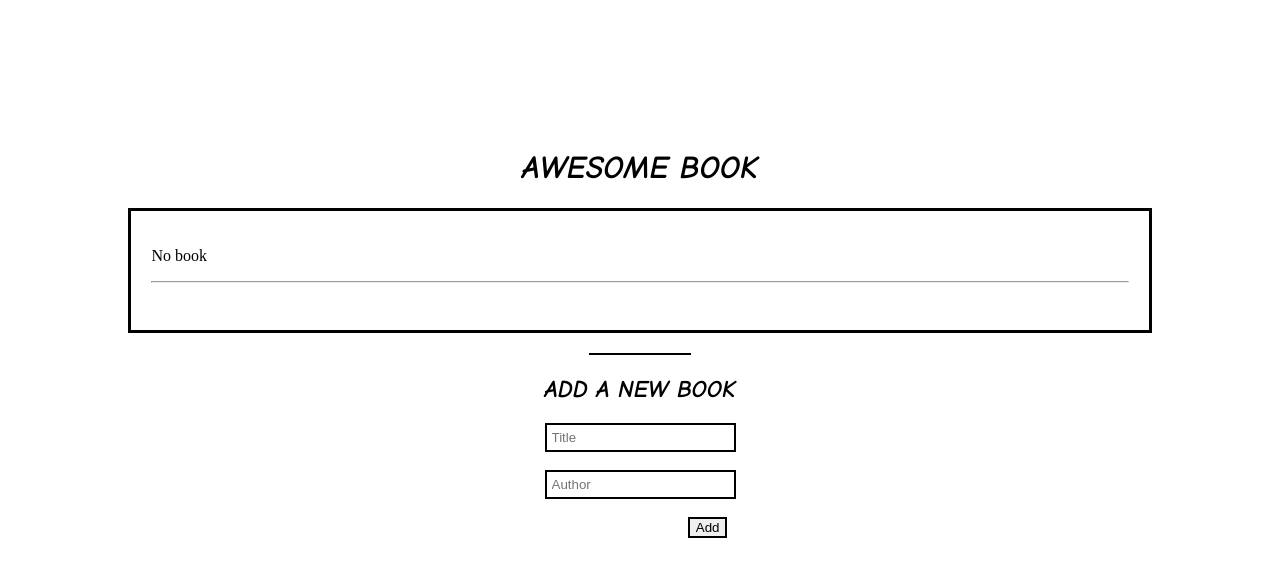
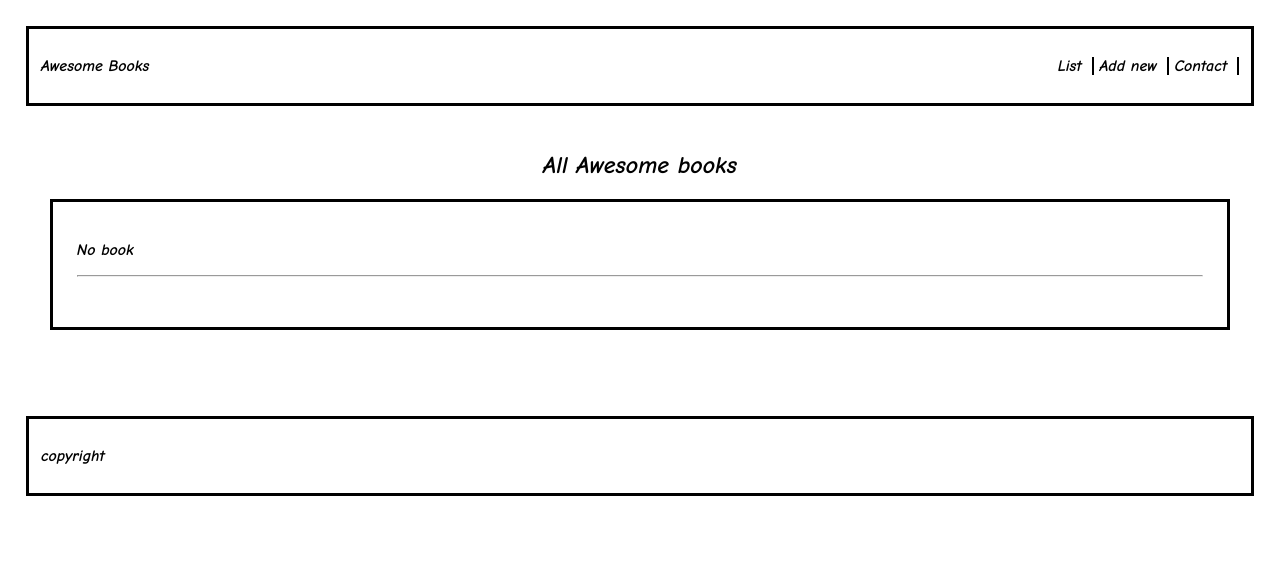
Before and after one commit to hansderly/awesome-books, a website: page index.html in a window 1280 px wide. Drawn offline with Linux system fonts and the light colour scheme.

Commit message:
add navigation a other page sections

```diff
--- a/assets/styles/style.css
+++ b/assets/styles/style.css
@@ -1,39 +1,47 @@
 @import url('https://fonts.googleapis.com/css2?family=Comic+Neue:ital,wght@1,400;1,700&family=Lato:wght@400;700;900&display=swap');
 
+* {
+  font-family: 'Comic Neue', cursive;
+  font-weight: 700;
+}
+
 body {
-  padding: 10%;
+  padding: 2%;
   margin: 0;
 }
 
 h1 {
-  font-family: 'Comic Neue', cursive;
-  font-weight: 700;
   text-align: center;
 }
 
 h2 {
-  font-family: 'Comic Neue', cursive;
-  font-weight: 700;
   text-align: center;
 }
 
 .library {
   padding: 2%;
+}
+
+.libraryContent {
   border: 3px solid black;
+  padding: 2%;
 }
 
 .book {
   width: auto;
   display: flex;
-  font-family: 'Comic Neue', cursive;
-  font-family: 'Lato', sans-serif;
-  font-weight: 700;
   justify-content: space-between;
+}
+
+.addBook{
+  display: none;
 }
 
 .form-container {
   display: flex;
   justify-content: center;
+  align-items: center;
+  flex-direction: column;
 }
 
 #add {
@@ -56,3 +64,29 @@ h2 {
   padding: 5px;
   border: 2px solid black;
 }
+
+.nav {
+  display: flex;
+  justify-content: space-between;
+  align-items: center;
+  padding: 1%;
+  border: 3px solid black;
+}
+
+.nav Button {
+  all: unset;
+  border-right: 2px solid black;
+  padding-right: 10px;
+}
+
+.contactInfo {
+  display: none;
+  flex-direction: column;
+  align-items: center;
+}
+
+footer {
+  padding: 1%;
+  margin-top: 5%;
+  border: 3px solid black;
+}
--- a/index.html
+++ b/index.html
@@ -10,14 +10,27 @@
 </head>
 
 <body>
-    <h1>AWESOME BOOK</h1>
+    <nav class="nav">
+        <p>Awesome Books</p>
+        <div>
+            <button>List</button>
+            <button>Add new</button>
+            <button>Contact</button>
+        </div>
+    </nav>
+
+
     <section class="library">
-        <div class="bookWraper">
-        </div>
+        <h1>All Awesome books</h1>
+        <article class="libraryContent">
+          <div class="bookWraper">
+          </div>
+        </article>
     </section>
-    <hr class="divider">
-    <h2>ADD A NEW BOOK</h2>
-    <div class="form-container">
+
+    <section class="addBook">
+      <div class="form-container">
+        <h2>ADD A NEW BOOK</h2>
         <form class="form" action="./index.html" method="post">
             <label for="title"></label>
             <input class="inputclass" required type="text" name="title" id="title" placeholder="Title"> <br><br>
@@ -25,9 +38,25 @@
             <input class="inputclass" required type="text" name="author" id="author" placeholder="Author"> <br><br>
             <button id="add">Add</button>
         </form>
-    </div>
+      </div>
+    </section>
 
+
+    <section class="contactInfo">
+        <h2>Contact Information</h2>
+        <p>Do you any Question or you just want to say "Hello"? You can reach out ot us!</p>
+        <ul>
+            <li> Our e-mail mail@mail.com</li>
+            <li>Our phoone number: 0043566534221</li>
+            <li>Our address: Streetname 22, 93431 City,Country</li>
+        </ul>
+    </section>
+
+    <footer>
+        <p class="Copyright">copyright</p>
+    </footer>
     <script src="./assets/scripts/bookclasses.js"></script>
+    <script src="./assets/scripts/navigation.js"></script>
 </body>
 
 </html>
```
